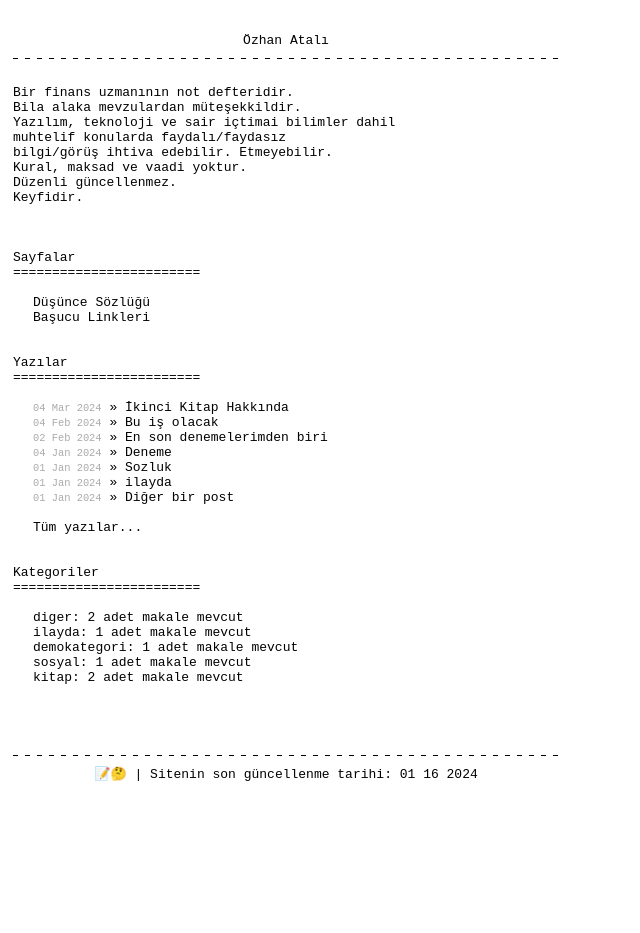
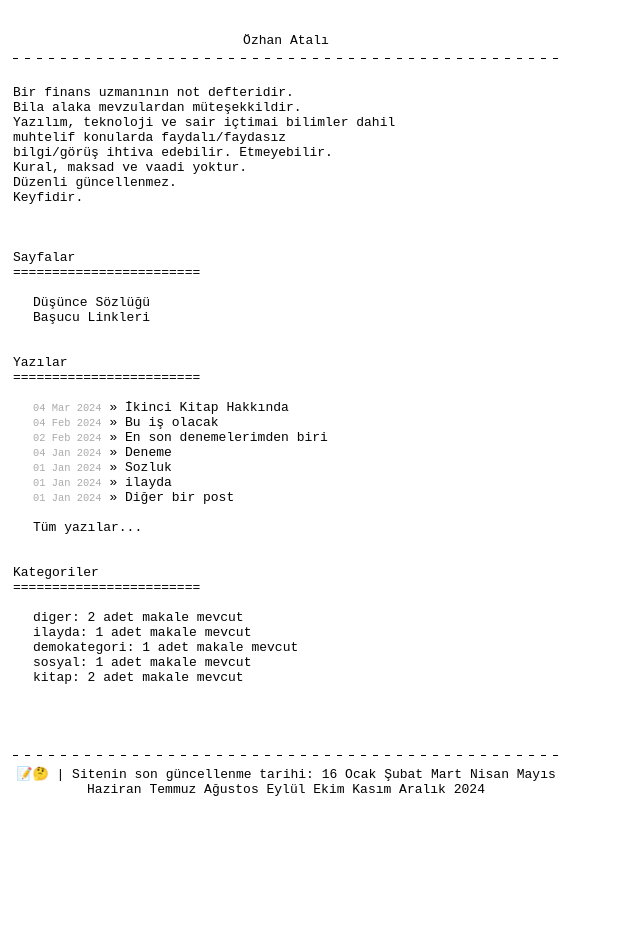
Before and after one commit to ozhanatali/ozhanatali.github.io, a Jekyll site: the page built from index.html, in a window 1280 px wide. Shown: the whole page, without its empty margins (0-640 px from the left). Built offline with Jekyll 4.4.1, drawn with Linux system fonts in a browser that asks for light colours.

Commit message:
Update locale-date.html

```diff
--- a/_includes/locale-date.html
+++ b/_includes/locale-date.html
@@ -1,4 +1,17 @@
-
-{{ site.time | date: '%m' }}
 {{ site.time | date: '%d' }}
+{{ assign ay = site.time | date: '%m' }}
+{% case m %}
+  {% when ‘01’ %}Ocak
+  {% when ‘02’ %}Şubat
+  {% when ‘03’ %}Mart
+  {% when ‘04’ %}Nisan
+  {% when ‘05’ %}Mayıs
+  {% when ‘06’ %}Haziran
+  {% when ‘07’ %}Temmuz
+  {% when ‘08’ %}Ağustos
+  {% when ‘09’ %}Eylül
+  {% when ‘10’ %}Ekim
+  {% when ‘11’ %}Kasım
+  {% when ‘12’ %}Aralık
+{% endcase %}
 {{ site.time | date: '%Y' }}
```
